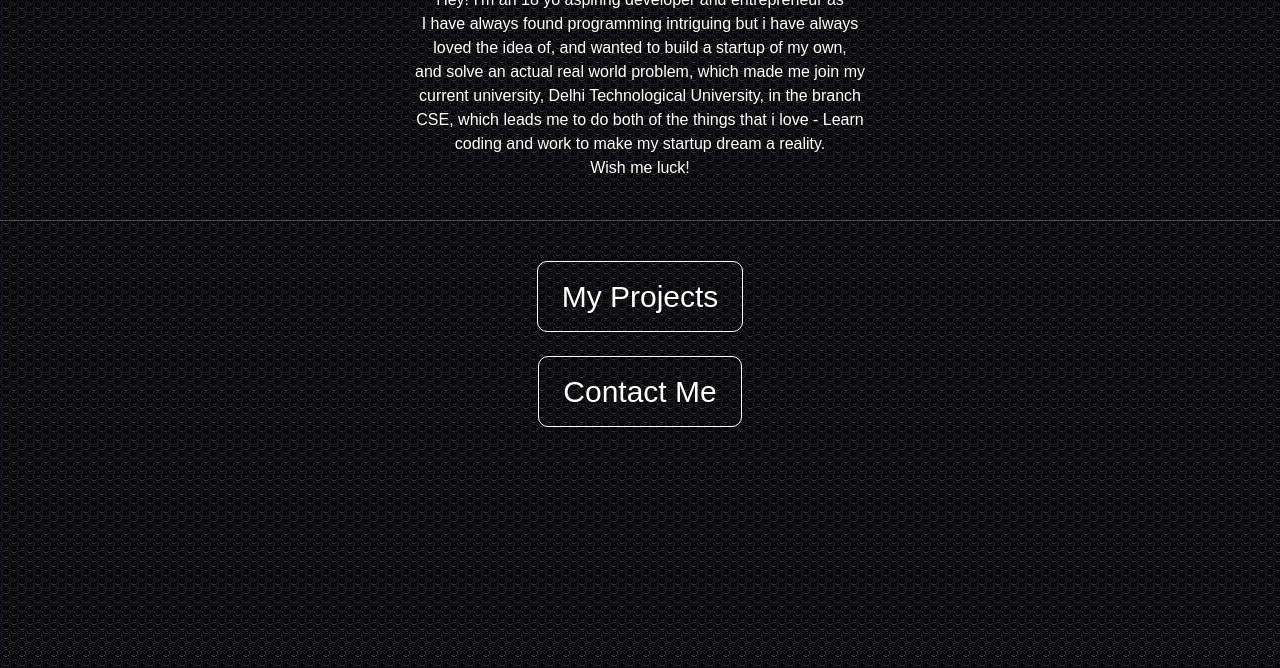
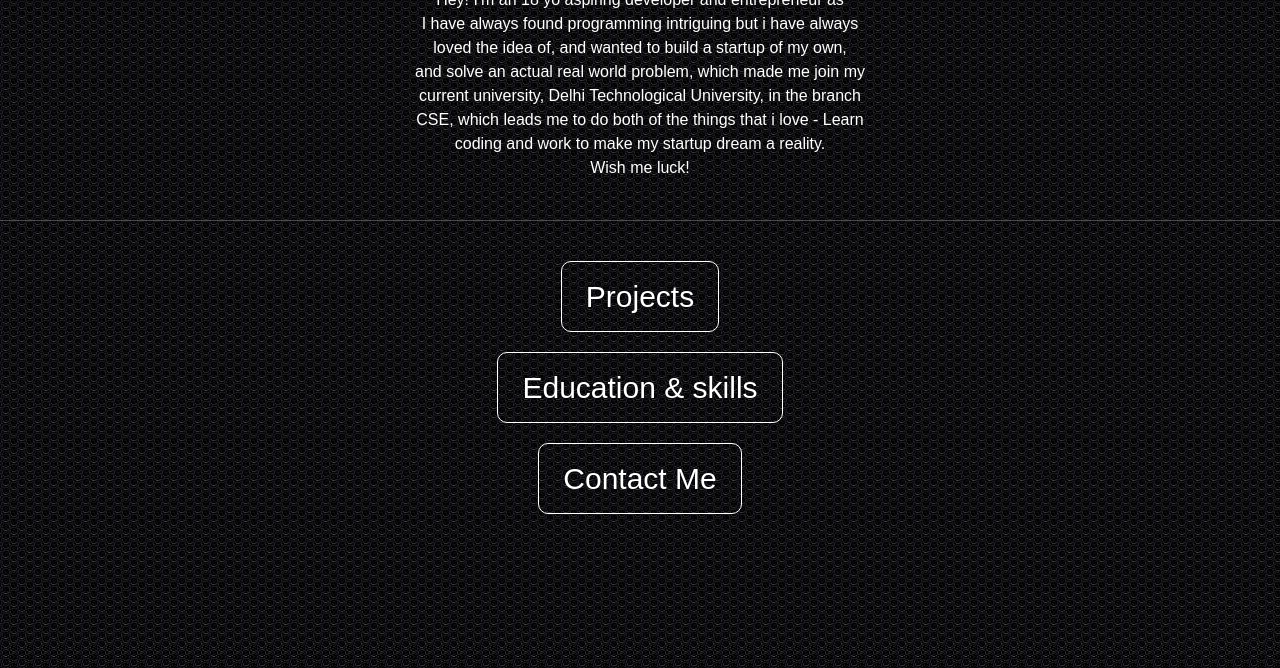
Before and after one commit to PreritS-creator/Personal-Website, a plain HTML site: page about.html in a window 1280 px wide. Shown: the part 132-800 px from the top of the page. Drawn offline with nearby package versions, Linux system fonts and the light colour scheme.

Commit message:
Final changes

```diff
--- a/about.html
+++ b/about.html
@@ -56,10 +56,14 @@
             <div>
                 <div>
                     <a href="projects.html">
-                        <button class="contact2-btn">My Projects</button>
+                        <button class="contact2-btn">Projects</button>
                     </a>
                 </div>
-                &#8205; &#8205;
+                <div>
+                    <a href="education.html">
+                        <button class="contact2-btn">Education &amp; skills</button>
+                    </a>
+                </div>
                 <div>
                     <a href="contact.html">
                         <button class="contact2-btn">Contact Me</button>
--- a/styles.css
+++ b/styles.css
@@ -56,6 +56,7 @@ html {
     color: white;
     border: 1px solid white;
     border-radius: 10px;
+    margin-bottom: 20px;
 }
 h1 {
     font-family: Arial, sans-serif;
@@ -167,3 +168,6 @@ h1 {
 .github-logo1 {
     border-radius: 50%;
 }
+ .btn {
+    margin-bottom : 10px;
+ }
```
